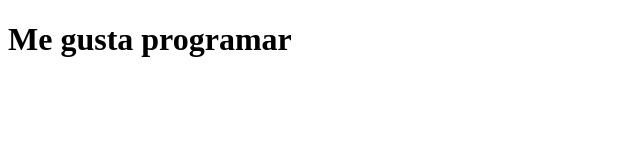
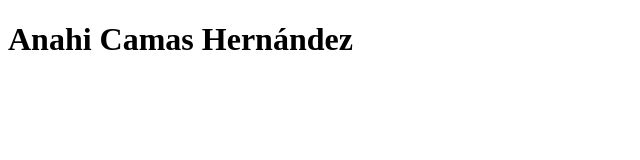
Before and after one commit to anahicamash/Practica2, a plain HTML site: page index.html in a window 1280 px wide. Shown: the whole page, without its empty margins (0-640 px from the left). Drawn offline with Linux system fonts and the light colour scheme.

Commit message:
añadir nombre

```diff
--- a/index.html
+++ b/index.html
@@ -4,10 +4,10 @@
     <meta charset="UTF-8">
     <meta http-equiv="X-UA-Compatible" content="IE=edge">
     <meta name="viewport" content="width=device-width, initial-scale=1.0">
-    <title>Anahi Camas </title>
+    <title>CLASE APRENDIENDO GIT Y GITHUB </title>
 
 </head>
 <body>
-    <h1> Me gusta programar </h1>
+    <h1> Anahi Camas Hernández </h1>
 </body>
 </html>
```
